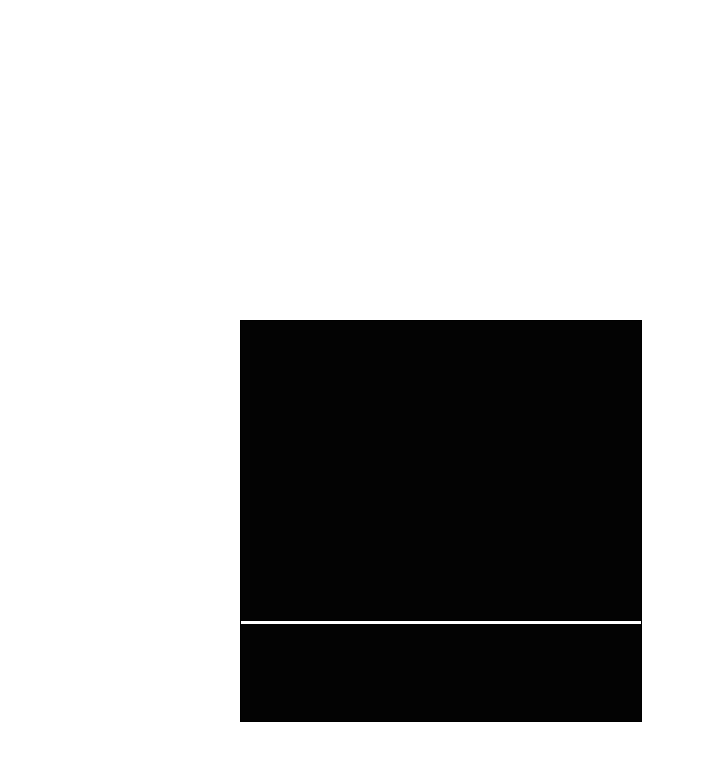
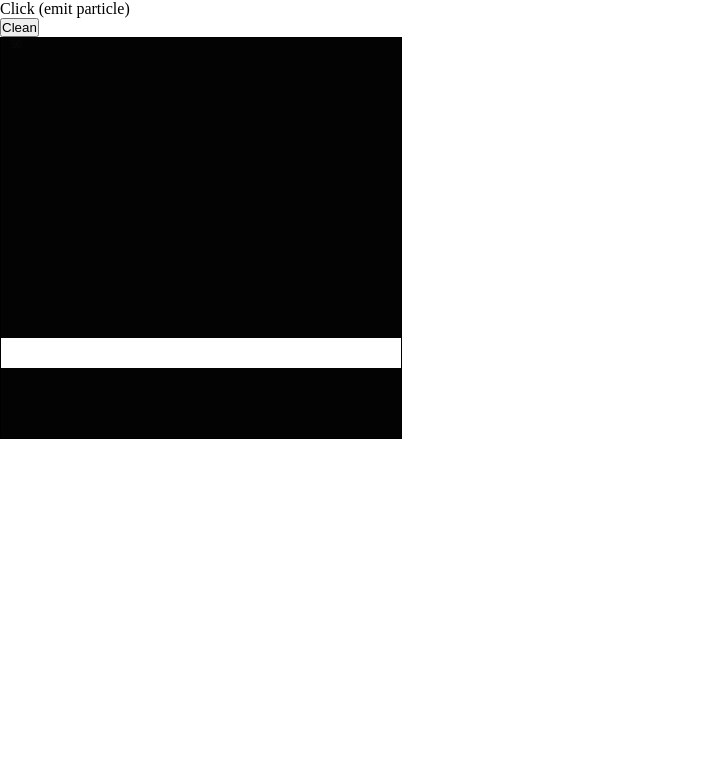
Before and after one commit to Nick22nd/frolicking-flames, a website built with webpack: page demo/index.html in a window 1280 px wide. Shown: the whole page, without its empty margins (0-705 px from the left). Built offline with nearby package versions, Linux system fonts and the light colour scheme.

Commit message:
feat: improve demo experience and add stain effect

```diff
--- a/demo/index.html
+++ b/demo/index.html
@@ -14,19 +14,23 @@
     #app {
         width: 100%;
         height: 100vh;
-        display: grid;
-        grid-template-columns: 1fr 1fr;
-        place-items: center;
+        display: flex;
+        justify-content: center;
+        align-items: center;
+        /* grid-template-columns: 1fr 1fr; */
+        /* place-items: center; */
     }
     .container {
         /* background-color: steelblue; */
-        width: 10rem;
-        height: 10rem;
+        width: 100%;
+        height: 100%;
         /* border: 1px solid black; */
     }
     .container canvas {
         border: 1px solid black;
-
+        display: flex;
+        justify-content: center;
+        align-items: center;
     }
     .item {
         /* line-height: 10rem;
@@ -42,6 +46,8 @@
 <!--            -->
 <!--        </div>-->
         <div class="container">
+            <div>Click (emit particle)</div>
+            <button onclick="clean()">Clean</button>
             <canvas id="interactiveEmitCanvas" width="400" height="400"></canvas>
             <!-- <div class="item"></div> kinematicsCancas-->
         </div>
@@ -53,5 +59,12 @@
 <!--        </div>-->
     </div>
     <script src="../dist/index.js"></script>
+    <script>
+        function clean() {
+            let c = document.getElementById('interactiveEmitCanvas');
+            let ct = c.getContext('2d');
+            ct.clearRect(0, 0, 400,400);
+        }
+    </script>
 </body>
 </html>
--- a/src/ParticleSystem.ts
+++ b/src/ParticleSystem.ts
@@ -48,6 +48,10 @@ export class ParticleSystem {
         for (var i = 0; i < this.particles.length; ) {
             var p = this.particles[i];
             p.config.age += dt;
+            // scattered particle
+            if(p.config.index === undefined) {
+                p.config.size = p.config.size <= 1 ? p.config.size : p.config.size - dt
+            }
             if (p.config.age >= p.config.life)
                 this.kill(i);
             else
--- a/src/Scatter.ts
+++ b/src/Scatter.ts
@@ -25,7 +25,7 @@ export class Scatter {
         this.endSize = config.endSize || 9
     }
     applys(particle: Particle) {
-        console.log(particle.config.position.y, particle.config.life,  'speed', particle.config.velocity);
+        // console.log(particle.config.position.y, particle.config.life,  'speed', particle.config.velocity);
         // let condition = Number(particle.config.age.toFixed(2)) === 2.9
         let condition = Number(particle.config.position.y.toFixed(0)) >= 300 && particle.config.life === 3
                 && particle.config.age <= 3
--- a/src/index.ts
+++ b/src/index.ts
@@ -71,6 +71,7 @@ function interactiveEmit() {
     ps.effectors.push(new ChamberBox(0, 0, 400, 400));
     ps.effectors.push(new Scatter({}, ps))
     let dt = 0.01;
+    let frame = 0;
     let oldMousePosition = Vector2.zero, newMousePosition = Vector2.zero;
     function start(canvasName: string, func: Function) {
         if (timeoutID)
@@ -85,10 +86,21 @@ function interactiveEmit() {
 
         let loop = function () {
             func();
-            if (isContinue)
-                timeoutID = setTimeout(loop, 10);
+            if (isContinue){
+                // timeoutID = setTimeout(loop, 10);
+                window.requestAnimationFrame(loop)
+            }
         }
         loop();
+        setInterval(() => {
+            ctx.save()
+            ctx.fillStyle = 'white'
+            ctx.fillText(frame.toString(), 10, 10)
+            console.log('frame: ', frame);
+            frame = 0
+            ctx.restore()
+
+        }, 1000)
     }
 
     function stop() {
@@ -102,11 +114,12 @@ function interactiveEmit() {
     }
 
     function step() {
+        frame++;
         // let velocity = newMousePosition.subtract(oldMousePosition).multiply(10);
         let velocity = sampleDirection(0, Math.PI * 2).multiply(20);
         let color = sampleColor(Color.red, Color.yellow);
         let life = 3;
-        let size = sampleNumber(2, 4);
+        let size = sampleNumber(4, 10);
         let config: ParticleConfig = {
             position: newMousePosition,
             velocity: velocity,
@@ -118,15 +131,17 @@ function interactiveEmit() {
         oldMousePosition = newMousePosition;
 
         ps.simulate(dt);
-
+        ctx.save()
         ctx.fillStyle = "rgba(0, 0, 0, 0.1)";
+        ctx.rect(0, 0, 400, 300)
+        ctx.rect(0, 330, 400, 70)
+        ctx.clip();
         ctx.fillRect(0, 0, canvas.width, canvas.height);
-
-        ctx.save()
+        // ctx.save()
         // ctx.lineWidth = 2
         // ctx.strokeStyle ='#f36';
-        ctx.fillStyle = "white"
-        ctx.fillRect(0, 300, 400,3)
+        // ctx.fillStyle = "white"
+        // ctx.fillRect(0, 300, 400,30)
         ctx.restore()
 
         ps.render(ctx);
@@ -138,9 +153,11 @@ function interactiveEmit() {
         newMousePosition = new Vector2(e.offsetX, e.offsetY);
     }
     canvas.onclick = function(e) {
+        let tt = 30;
+        while(tt > 0) {
             let config: ParticleConfig = {
                 position: new Vector2(e.offsetX, e.offsetY),
-            velocity: sampleDirection(0, Math.PI * 2).multiply(60),
+                velocity: sampleDirection(0, Math.PI * 2).multiply(100),
                 life: 3,
                 color: sampleColor(Color.red, Color.yellow),
                 index: count,
@@ -148,6 +165,8 @@ function interactiveEmit() {
             }
             count += 1;
             ps.emit(new Particle(config));
+            tt--;
+        }
     }
     // canvas.ontouchstart = function(e) {
     //     let config: ParticleConfig = {
```
Also changed, not shown: 1 other file. Lines whose indentation alone changed are shown as unchanged.
